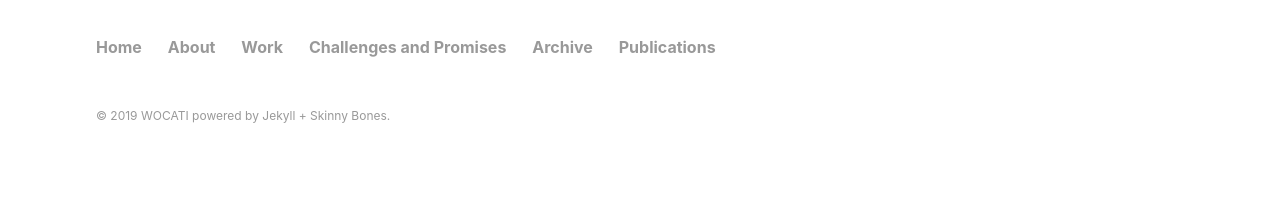
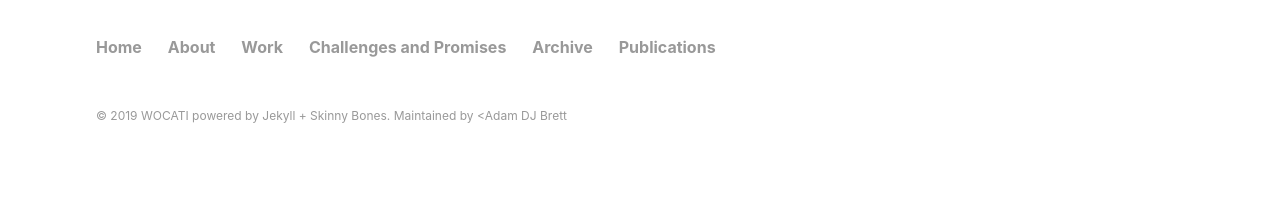
Before and after one commit to adamdjbrett/wocati-archived, a Jekyll site: the page built from index.md, in a window 1280 px wide. Shown: the part 1037-1236 px from the top of the page. Built offline with Jekyll 4.4.1, drawn with Linux system fonts in a browser that asks for light colours.

Commit message:
Update footer.html

```diff
--- a/_includes/footer.html
+++ b/_includes/footer.html
@@ -11,5 +11,5 @@
 		{% endfor %}
 		</ul>
 	</nav><!-- /.bottom-menu -->
-	<p class="copyright">&#169; {{ site.time | date: '%Y' }} <a href="{{ site.url }}">{{ site.title }}</a> powered by <a href="http://jekyllrb.com" rel="nofollow">Jekyll</a> + <a href="http://mmistakes.github.io/skinny-bones-jekyll/" rel="nofollow">Skinny Bones</a>.</p>
+	<p class="copyright">&#169; {{ site.time | date: '%Y' }} <a href="{{ site.url }}">{{ site.title }}</a> powered by <a href="http://jekyllrb.com" rel="nofollow">Jekyll</a> + <a href="http://mmistakes.github.io/skinny-bones-jekyll/" rel="nofollow">Skinny Bones</a>. Maintained by <<a href="https://adamdjbrett.com" title="Adam DJ Brett" target="_blank" rel="noopener">Adam DJ Brett</a></p>
 </footer>
```
